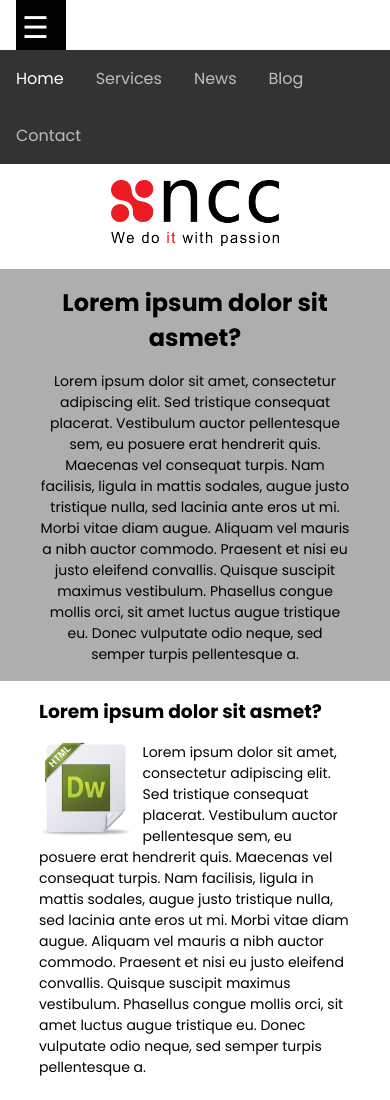
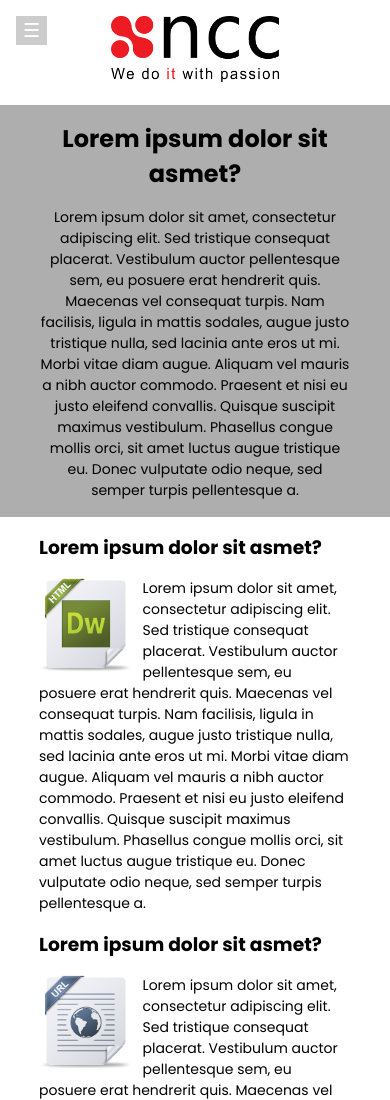
Before and after one commit to whoizhuy/NCC_test, a plain HTML site: page index.html in a window 390 px wide. Shown: the top 1100 px of the page. Drawn offline with Linux system fonts and the light colour scheme; a script that the page names is missing.

Commit message:
update code.

```diff
--- a/css/responsive.css
+++ b/css/responsive.css
@@ -38,8 +38,13 @@
     display: inline-block;
   }
 
-  .sidebar .nav.toggle {
+  .sidebar {
+    height: 0;
+    width: 100%;
+  }
 
+  .sidebar a {
+    float: none;
   }
 
   .container .logo {
--- a/css/style.css
+++ b/css/style.css
@@ -33,14 +33,18 @@ section {
 
 span.toggle-button {
   display: none;
-  font-size: 30px;
+  padding: 0 7px;
+  font-size: 1.2rem;
+  position: fixed;
+  top: 1rem;
+  left: 1rem;
+
+  background-color: black;
   color: white;
-  cursor: pointer;
-  padding: 6px;
-  margin-left: 1rem;
-  background-color: black;
-  width: 50px;
-  height: 50px;
+  opacity: 0.2;
+}
+span.toggle-button:hover {
+  opacity: 1;
 }
 
 .sidebar a {
--- a/index.html
+++ b/index.html
@@ -12,13 +12,11 @@
   <span class="toggle-button">&#9776;</span>
 
   <div class="sidebar">
-    <nav class="nav toggle">
       <a href="#" class="active">Home</a>
       <a href="#">Services</a>
       <a href="#">News</a>
       <a href="#">Blog</a>
       <a href="#">Contact</a>
-    <nav/>
   </div>
 
   <div class="container">
--- a/index.js
+++ /dev/null
@@ -1,7 +0,0 @@
-function open() {
-  document.getElementById("nav").style.height = "250px";
-}
-
-function close() {
-  document.getElementById("nav").style.height = "0";
-}
```
